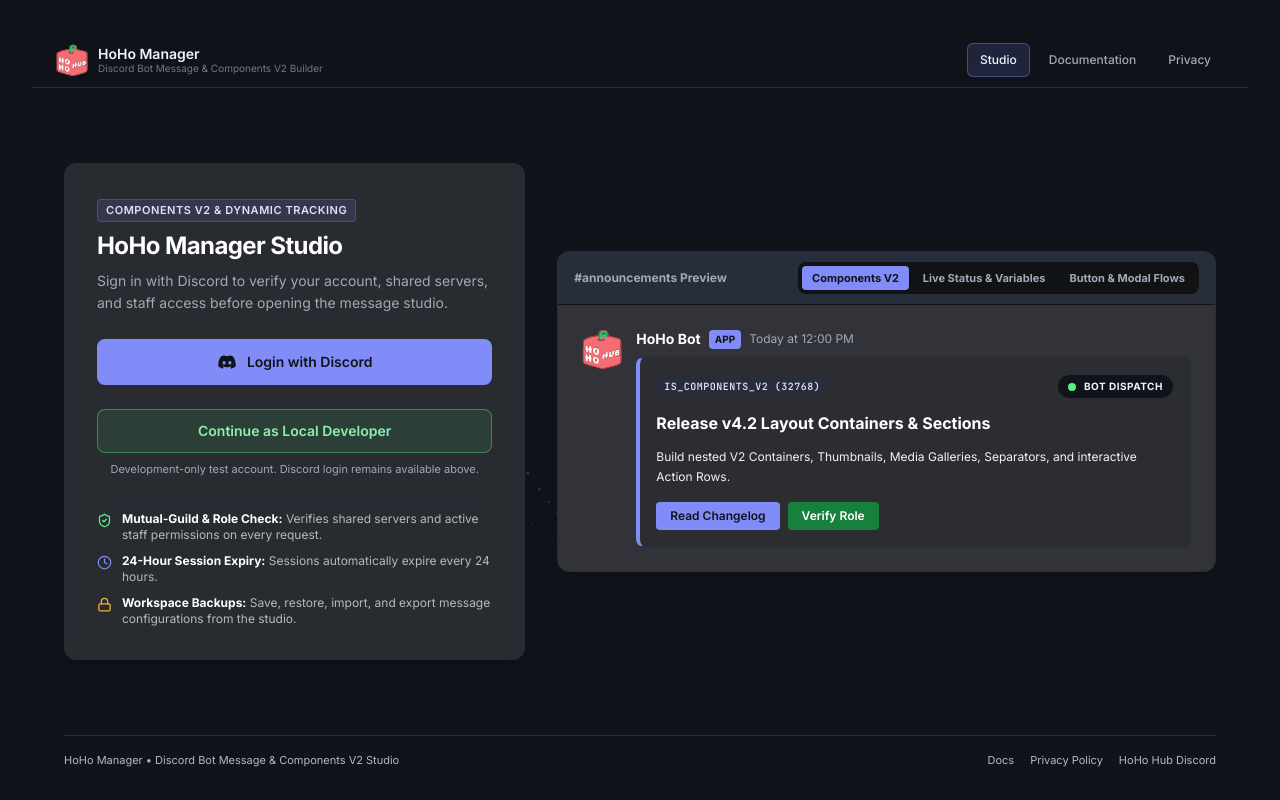
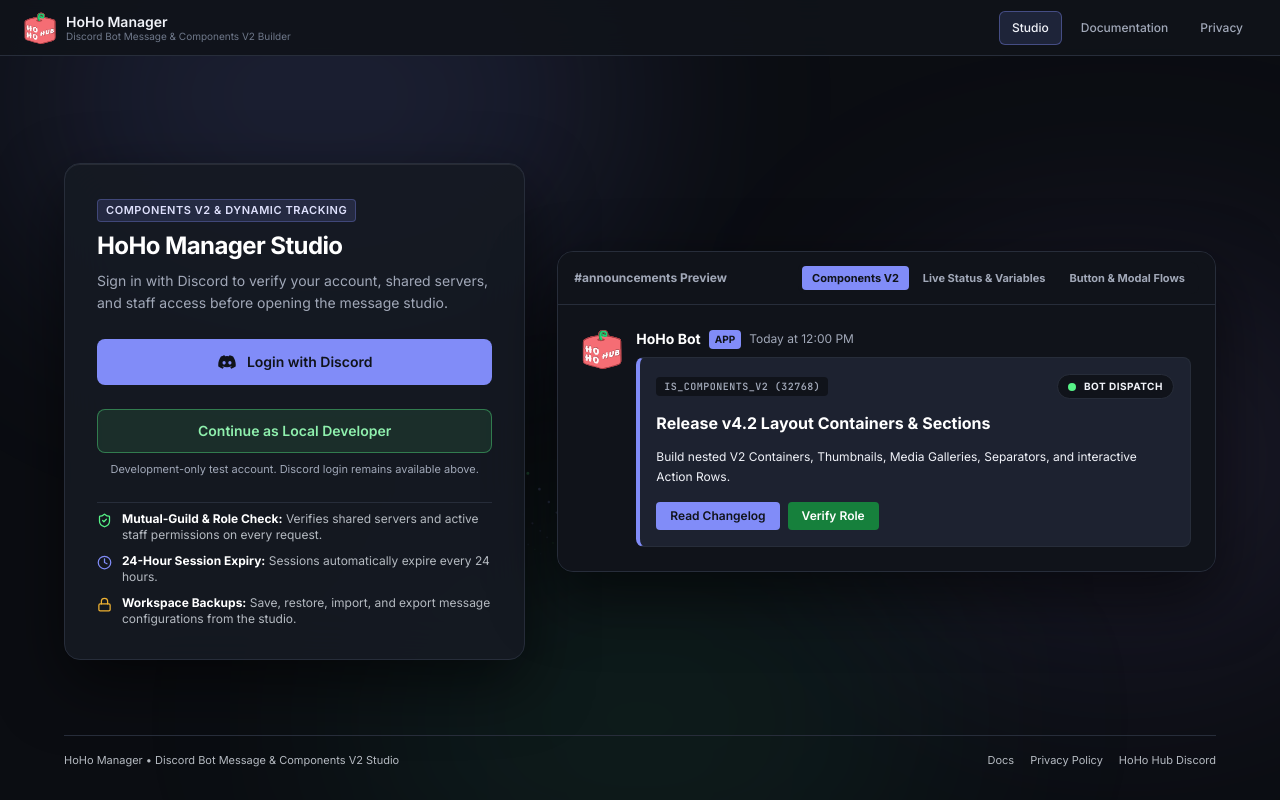
Before and after one commit to no-peace/Hoho_manager, a React (Vite) app in the folder client/: page / in a window 1280 px wide. Built offline with nearby package versions, Linux system fonts and the light colour scheme; no server answers.

Commit message:
upgrade login screen atmosphere and flush public header

```diff
--- a/client/src/components/layout/LoginScreen.tsx
+++ b/client/src/components/layout/LoginScreen.tsx
@@ -80,12 +80,13 @@ export const LoginScreen: React.FC<{ authError?: string | null }> = ({ authError
   const currentDemo = DEMO_SHOWCASES[activeShowcase];
 
   return (
-    <div data-testid="login-screen-scroll-root" className="relative h-dvh w-full overflow-y-auto overflow-x-hidden overscroll-y-contain custom-scrollbar bg-[#10131A] text-[#F1F3F9] flex flex-col justify-between p-3.5 sm:p-6 lg:p-8 select-none">
-      <div className="pointer-events-none fixed inset-0 z-0 overflow-hidden"><React.Suspense fallback={null}><ThreeHeroCanvas /></React.Suspense></div>
+    <div data-testid="login-screen-scroll-root" className="hoho-studio-backdrop relative h-dvh w-full overflow-y-auto overflow-x-hidden overscroll-y-contain custom-scrollbar text-[#F1F3F9] flex flex-col justify-between select-none">
+      <div className="pointer-events-none fixed inset-0 z-0 overflow-hidden" aria-hidden="true"><div className="hoho-studio-grid-overlay absolute inset-0" /><div className="absolute -top-28 left-1/4 h-[26rem] w-[38rem] -translate-x-1/2 rounded-full bg-[#818CF8]/14 blur-[110px]" /><div className="absolute top-1/3 right-[-6rem] h-[24rem] w-[32rem] rounded-full bg-[#A78BFA]/10 blur-[120px]" /><div className="absolute -bottom-24 left-1/2 h-[22rem] w-[36rem] -translate-x-1/2 rounded-full bg-[#34D399]/8 blur-[120px]" /><React.Suspense fallback={null}><ThreeHeroCanvas /></React.Suspense></div>
       <PublicPageHeader activePage="studio" />
 
+      <div className="relative z-10 flex flex-1 flex-col justify-between px-3.5 py-5 sm:px-6 sm:py-8 lg:px-8">
       <main className="relative z-10 max-w-6xl w-full mx-auto grid grid-cols-1 lg:grid-cols-12 gap-4 sm:gap-6 lg:gap-8 items-start lg:items-center my-2 lg:my-auto py-2 sm:py-6">
-        <div className="relative isolate overflow-hidden lg:col-span-5 min-w-0 bg-[#2b2d31]/95 border border-[#272D3A] rounded-xl p-4 sm:p-8 shadow-xl space-y-5 sm:space-y-6">
+        <div className="relative isolate overflow-hidden lg:col-span-5 min-w-0 bg-[#161A23]/90 backdrop-blur-xl border border-[#272D3A] rounded-2xl p-4 sm:p-8 shadow-[0_24px_64px_rgba(0,0,0,0.55),inset_0_1px_0_rgba(255,255,255,0.08)] space-y-5 sm:space-y-6">
           <div className="space-y-2">
             <span className="inline-block px-2 py-0.5 rounded bg-[#818CF8]/15 border border-[#818CF8]/30 text-[#dee0fc] text-[11px] font-semibold uppercase tracking-wider">
               COMPONENTS V2 & DYNAMIC TRACKING
@@ -172,12 +173,12 @@ export const LoginScreen: React.FC<{ authError?: string | null }> = ({ authError
           </div>
         </div>
 
-        <div className="relative isolate overflow-hidden lg:col-span-7 min-w-0 bg-[#2b2d31]/95 border border-[#272D3A] rounded-xl overflow-hidden shadow-xl flex flex-col">
-          <div className="bg-[#272D3A] px-4 py-2.5 border-b border-[#111214] flex flex-wrap items-center justify-between gap-2">
+        <div className="relative isolate overflow-hidden lg:col-span-7 min-w-0 bg-[#161A23]/90 backdrop-blur-xl border border-[#272D3A] rounded-2xl overflow-hidden shadow-[0_24px_64px_rgba(0,0,0,0.55),inset_0_1px_0_rgba(255,255,255,0.08)] flex flex-col">
+          <div className="bg-[#10131A] px-4 py-2.5 border-b border-[#272D3A] flex flex-wrap items-center justify-between gap-2">
             <span className="text-xs font-bold text-[#A1A8B8]">
               #announcements  Preview
             </span>
-            <div role="tablist" aria-label="Preview showcase modes" className="flex items-center gap-1 bg-[#111214] p-1 rounded-lg overflow-x-auto no-scrollbar max-w-full">
+            <div role="tablist" aria-label="Preview showcase modes" className="flex items-center gap-1 bg-[#10131A] p-1 rounded-lg overflow-x-auto no-scrollbar max-w-full">
               {DEMO_SHOWCASES.map((item, idx) => (
                 <button
                   key={item.id}
@@ -199,7 +200,7 @@ export const LoginScreen: React.FC<{ authError?: string | null }> = ({ authError
             </div>
           </div>
 
-          <div className="p-3 sm:p-6 bg-[#313338] space-y-4">
+          <div className="p-3 sm:p-6 bg-[#10131A]/90 space-y-4">
             <div className="flex items-start gap-3.5">
               <HoHoLogoMark className="h-10 w-10" />
               <div className="flex-1 min-w-0 space-y-2">
@@ -212,14 +213,14 @@ export const LoginScreen: React.FC<{ authError?: string | null }> = ({ authError
                 </div>
 
                 <div
-                  className="rounded-lg bg-[#2b2d31] border border-[#272D3A] p-4 space-y-3 transition-[border-color,background-color,box-shadow] duration-150 ease-out"
+                  className="rounded-lg bg-[#1D2230] border border-[#272D3A] p-4 space-y-3 transition-[border-color,background-color,box-shadow] duration-150 ease-out"
                   style={{
                     borderLeftWidth: "4px",
                     borderLeftColor: currentDemo.accent,
                   }}
                 >
                   <div className="flex items-center justify-between gap-2">
-                    <span data-showcase-badge className="text-[10px] font-mono font-bold uppercase tracking-wider px-2 py-0.5 rounded bg-[#272D3A] text-[#dee0fc]">
+                    <span data-showcase-badge className="text-[10px] font-mono font-bold uppercase tracking-wider px-2 py-0.5 rounded bg-[#10131A] text-[#A1A8B8]">
                       {currentDemo.badge}
                     </span>
                     <div className="inline-flex items-center gap-2 px-2.5 py-1 rounded-full bg-[#10131A] border border-[#272D3A] text-[10px] font-bold uppercase tracking-wider text-[#F1F3F9]"><span className="h-2 w-2 rounded-full bg-[#57f287]" aria-hidden="true" />Bot Dispatch</div>
@@ -244,7 +245,7 @@ export const LoginScreen: React.FC<{ authError?: string | null }> = ({ authError
                   </div>
 
                   {clickedBtn && (
-                    <div className="mt-2 p-2.5 rounded bg-[#272D3A] border border-[#252B3A] text-[11px] text-[#F1F3F9] flex items-center justify-between">
+                    <div className="mt-2 p-2.5 rounded bg-[#10131A] border border-[#272D3A] text-[11px] text-[#F1F3F9] flex items-center justify-between">
                       <span>
                         Action triggered: <strong>{clickedBtn}</strong>
                       </span>
@@ -273,6 +274,7 @@ export const LoginScreen: React.FC<{ authError?: string | null }> = ({ authError
         </div>
         <span className="sm:hidden">Discord OAuth2 sign-in</span>
       </footer>
+      </div>
 
     </div>
   );
```
